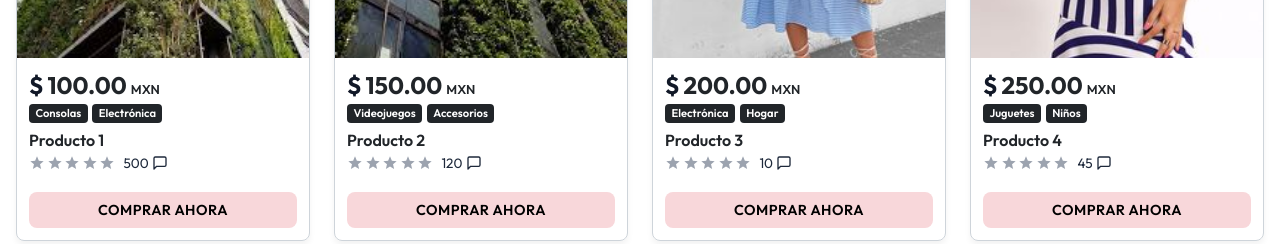
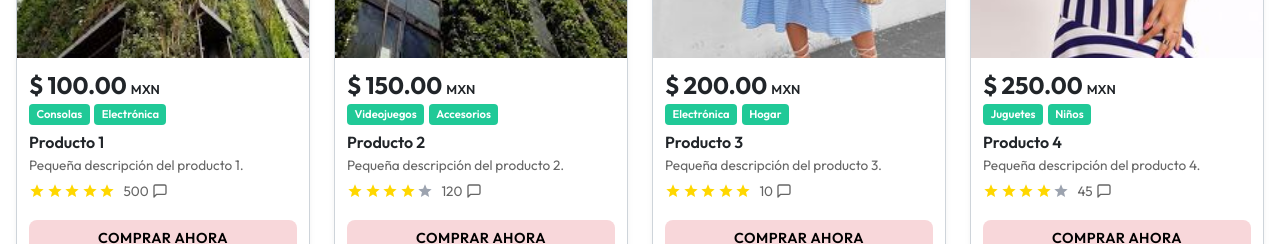
Before and after one commit to AlanAguil/product-web-app, a React (Vite) app: page / in a window 1280 px wide. Shown: the part 556-800 px from the top of the page. Built offline with nearby package versions, Linux system fonts and the light colour scheme; no server answers.

Commit message:
fix: fix some color issues

```diff
--- a/src/components/common/ProductCard.jsx
+++ b/src/components/common/ProductCard.jsx
@@ -17,8 +17,11 @@ const ProductCard = ({ product }) => {
   }).format(price);
 
   // Star Icon Helper
-  const StarIcon = () => (
-    <svg className="star-icon" viewBox="0 0 24 24">
+  const StarIcon = ({ filled }) => (
+    <svg
+      className={`star-icon ${filled ? 'filled' : ''}`}
+      viewBox="0 0 24 24"
+    >
       <path d="M12 17.27L18.18 21l-1.64-7.03L22 9.24l-7.19-.61L12 2 9.19 8.63 2 9.24l5.46 4.73L5.82 21z" />
     </svg>
   );
@@ -42,7 +45,7 @@ const ProductCard = ({ product }) => {
       <div className="product-card-body">
 
         <div className="product-card-price-container">
-            <span style={{ fontSize: '1.5rem', fontWeight: 'bold' }}>$</span>
+          <span className="product-card-symbol">$</span>
           <span className="product-card-price">{formattedPrice}</span>
           <span className="product-card-currency">MXN</span>
         </div>
@@ -56,11 +59,14 @@ const ProductCard = ({ product }) => {
         )}
 
         <h3 className="product-card-title">{title}</h3>
-
+        <p className="product-card-text">{description}</p>
         <div className="product-card-rating">
           <div className="stars">
-                {[1, 2, 3, 4, 5].map((_, i) => (
-                    <StarIcon key={i} />
+            {[1, 2, 3, 4, 5].map((starIndex) => (
+              <StarIcon
+                key={starIndex}
+                filled={starIndex <= Math.round(rating)}
+              />
             ))}
           </div>
           <a href="#" className="reviews-count">
--- a/src/styles/common/product.card.css
+++ b/src/styles/common/product.card.css
@@ -77,6 +77,12 @@
     margin-bottom: 0.25rem;
 }
 
+.product-card-symbol {
+    font-size: 1.5rem;
+    font-weight: 700;
+    color: var(--text-main);
+}
+
 .product-card-price {
     font-size: 1.5rem;
     font-weight: 700;
@@ -98,17 +104,21 @@
 }
 
 .product-badge {
-    background-color: #212529; /* Dark background */
-    color: #fff;
+    background-color: var(--badge-bg);
+    color: var(--badge-text);
     font-size: 0.7rem;
     padding: 0.15rem 0.4rem;
     border-radius: 4px;
     font-weight: 600;
+    border: var(--badge-border);
+    transition: background-color 0.2s, color 0.2s;
+    cursor: default;
 }
 
-[data-theme="dark"] .product-badge {
-    background-color: #334155;
-    border: 1px solid #475569;
+.product-badge:hover {
+    background-color: var(--color-brand-green);
+    color: #fff;
+    border-color: var(--color-brand-green);
 }
 
 .product-card-rating {
@@ -121,13 +131,18 @@
 .stars {
     display: flex;
     gap: 0.1rem;
-    color: #9ca3af; /* Gray color for stars */
+    color: var(--star-color);
 }
 
 .star-icon {
     width: 16px;
     height: 16px;
     fill: currentColor;
+    transition: fill 0.2s;
+}
+
+.star-icon.filled {
+    fill: #FFD700;
 }
 
 .reviews-count {
@@ -135,7 +150,7 @@
     align-items: center;
     gap: 0.2rem;
     font-size: 0.85rem;
-    color: var(--primary);
+    color: var(--text-secondary); /* Standard text color, not primary, as per image (grayish) */
     cursor: pointer;
     text-decoration: none;
 }
--- a/src/styles/index.css
+++ b/src/styles/index.css
@@ -8,17 +8,6 @@ body {
   color: var(--text); /* Use token */
 }
 
-/* Las variables específicas de gradientes o sombras extras se mantienen si no están en theme.css */
-:root {
-  /* --- Gradients --- */
-  --gradient-teal: linear-gradient(135deg, #17a2b8 0%, #20c997 50%, #48d1cc 100%);
-  --gradient-login: radial-gradient(circle, rgba(2,0,36,1) -50%, rgb(9, 121, 78) 35%, rgba(0,212,255,1) 100%);
-
-  /* --- Shadows Extras --- */
-  --shadow-lg: 0 10px 15px rgba(0, 0, 0, 0.1);
-  --shadow-xl: 0 5px 15px rgba(0, 0, 0, 0.35);
-  --shadow-footer: 0 -2px 10px rgba(0, 0, 0, 0.2);
-  --shadow-glow-green: 0 0 0 0.2rem rgba(0, 255, 98, 0.25);
-}
+/* Las variables específicas se han movido a theme.css */
 
 /* Mapping legacy classes/vars if needed, or rely on direct token usage in components */
--- a/src/styles/layout/navbar.css
+++ b/src/styles/layout/navbar.css
@@ -72,6 +72,14 @@
     color: var(--text-link-hover);
 }
 
+.nav-link:hover img,
+.nav-link.active img { /* Active state for cart */
+    filter: invert(56%) sepia(68%) saturate(350%) hue-rotate(115deg) brightness(95%) contrast(85%);
+    /* This filter approximates #20c997 (Brand Green) from black.
+       Since we can't use simple 'color' on img, we use a filter generator result or CSS mask.
+       Simplest consistent way for PNGs without SVG conversion is filter. */
+}
+
 /* Icons within nav links (adjust color for dark mode) */
 /* Icons within nav links */
 .nav-link img {
@@ -107,9 +115,9 @@
 .search-input:focus {
     color: var(--text-main);
     background-color: var(--bg-input);
-    border-color: var(--input-focus-border);
+    border-color: var(--color-brand-green);
     outline: 0;
-    box-shadow: 0 0 0 0.2rem rgba(0, 255, 98, 0.25);
+    box-shadow: 0 0 0 0.2rem rgba(32, 201, 151, 0.25); /* Brand green shadow */
 }
 
 /* Dropdown */
--- a/src/styles/theme.css
+++ b/src/styles/theme.css
@@ -32,6 +32,7 @@
   --color-success: #28a745;
   --color-danger: #e74c3c;
   --color-warning-soft: #f8d7da;
+  --color-brand-green: #20c997; /* This matches the teal gradient mid-point */
 
   /* Auth / Toggle Specifics */
   --auth-bg: #ffffff;
@@ -40,6 +41,34 @@
   --border-auth: var(--color-success);
 
   --icon-filter: brightness(0);
+
+  /* New Centralized Colors */
+  /* Badges - User requested Grid/Brand Green by default */
+  --badge-bg: var(--color-brand-green);
+  --badge-text: #ffffff;
+  --badge-border: 1px solid transparent;
+
+  /* Stars */
+  --star-color: #9ca3af;
+
+  /* Auth Buttons (Pink) */
+  --btn-auth-bg: #f8d7da;
+  --btn-auth-text: #000000;
+  --btn-auth-hover-bg: #f5c6cb;
+  --btn-auth-shadow-color: rgba(248, 215, 218, 0.4);
+
+  /* Shadows */
+  --shadow-focus: 0 0 0 0.2rem rgba(0, 255, 98, 0.25);
+
+  /* --- Gradients --- */
+  --gradient-teal: linear-gradient(135deg, #17a2b8 0%, #20c997 50%, #48d1cc 100%);
+  --gradient-login: radial-gradient(circle, rgba(2,0,36,1) -50%, rgb(9, 121, 78) 35%, rgba(0,212,255,1) 100%);
+
+  /* --- Shadows Extras --- */
+  --shadow-lg: 0 10px 15px rgba(0, 0, 0, 0.1);
+  --shadow-xl: 0 5px 15px rgba(0, 0, 0, 0.35);
+  --shadow-footer: 0 -2px 10px rgba(0, 0, 0, 0.2);
+  --shadow-glow-green: 0 0 0 0.2rem rgba(0, 255, 98, 0.25);
 }
 
 [data-theme="dark"] {
@@ -79,6 +108,23 @@
   --border-auth: var(--color-success);
 
   --icon-filter: brightness(0) invert(1);
+
+  /* Badges - Dark mode could be darker green or kept same */
+  --badge-bg: var(--color-brand-green);
+  --badge-text: #ffffff;
+  --badge-border: 1px solid transparent;
+
+  /* Stars */
+  --star-color: #9ca3af;
+
+  /* Auth Buttons (Pink - kept consistent or slightly adjusted) */
+  --btn-auth-bg: #f8d7da;
+  --btn-auth-text: #000000;
+  --btn-auth-hover-bg: #f5c6cb;
+  --btn-auth-shadow-color: rgba(248, 215, 218, 0.2);
+
+  /* Shadows */
+  --shadow-focus: 0 0 0 0.2rem rgba(0, 255, 98, 0.15);
 }
 
 /* Global Transitions */
--- a/src/styles/ui/button.css
+++ b/src/styles/ui/button.css
@@ -18,14 +18,14 @@
 }
 
 .auth-button-primary {
-    background-color: #f8d7da;
-    color: #000;
+    background-color: var(--btn-auth-bg);
+    color: var(--btn-auth-text);
 }
 
 .auth-button-primary:hover {
     transform: scale(1.05);
-    background-color: #f5c6cb;
-    box-shadow: 0 4px 8px rgba(248, 215, 218, 0.4);
+    background-color: var(--btn-auth-hover-bg);
+    box-shadow: 0 4px 8px var(--btn-auth-shadow-color);
 }
 
 .auth-button-outline {
@@ -75,19 +75,22 @@
 }
 
 /* Secondary Button Style (Outline) */
+/* Secondary Button Style (Outline) - Now Brand Green */
 .btn-secondary-outline {
     background-color: transparent !important;
-    border: 1px solid var(--primary) !important;
-    color: var(--primary) !important;
+    border: 1px solid var(--color-brand-green) !important;
+    color: var(--color-brand-green) !important;
+    font-weight: 700;
 }
 
 .btn-secondary-outline:hover {
-    background-color: rgba(37, 99, 235, 0.05) !important;
+    background-color: rgba(32, 201, 151, 0.1) !important; /* Soft green bg */
+    transform: scale(1.02);
 }
 
 [data-theme="dark"] .btn-secondary-outline {
-    border-color: var(--primary) !important;
-    color: var(--primary) !important;
+    border-color: var(--color-brand-green) !important;
+    color: var(--color-brand-green) !important;
 }
 
 /* Primary Button Style (Solid) */
--- a/src/styles/ui/input.css
+++ b/src/styles/ui/input.css
@@ -19,7 +19,7 @@
 
 .auth-input:focus {
     border-color: var(--input-focus-border);
-    box-shadow: var(--shadow-glow-green);
+    box-shadow: var(--shadow-focus);
     background-color: var(--bg-input);
 }
 
```
Lines whose indentation alone changed are shown as unchanged.
